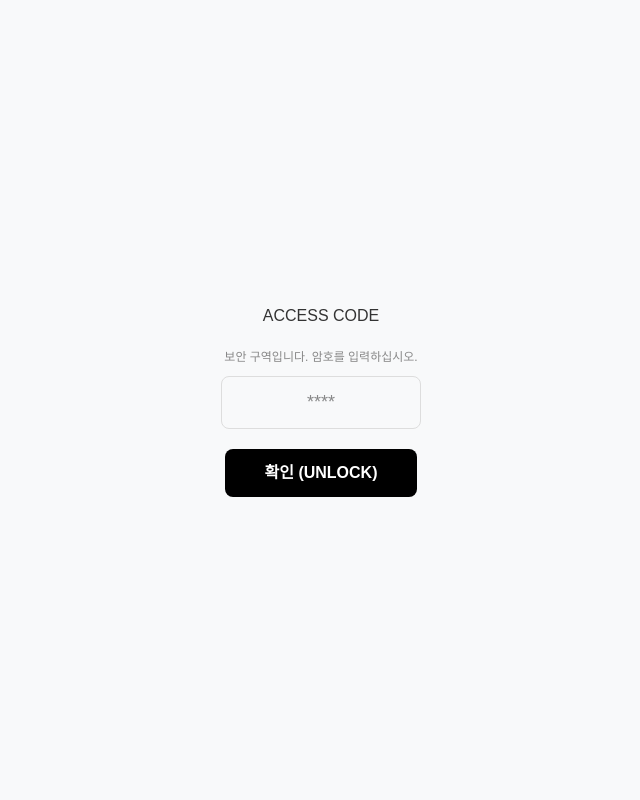
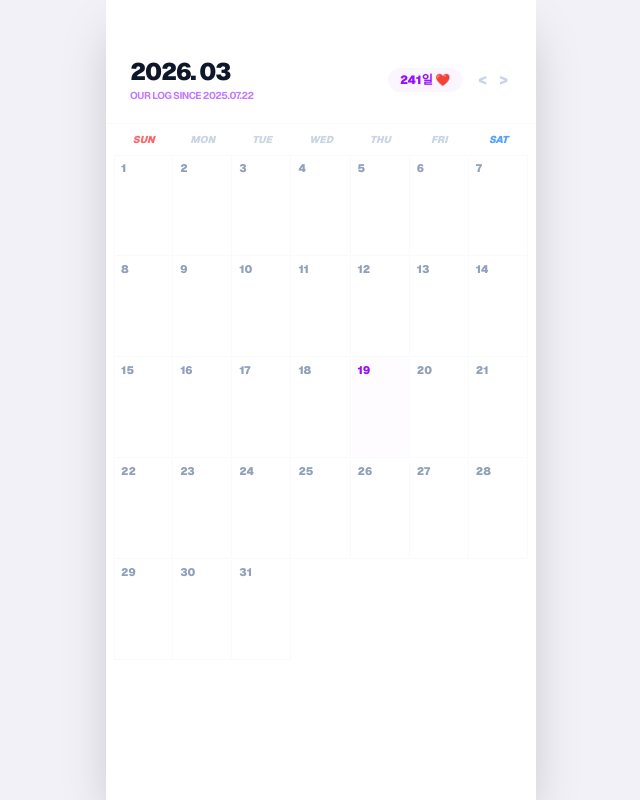
Before and after one commit to copylife1-dotcom/our-log, a Next.js app: page / in a window 1280 px wide. Shown: the whole page, without its empty margins (319-959 px from the left). Built offline with nearby package versions, Linux system fonts and the light colour scheme.

Commit message:
보안 및 자동 로그인 시스템 구축

```diff
--- a/src/app/page.tsx
+++ b/src/app/page.tsx
@@ -1,115 +1,225 @@
 "use client";
+import React, { useState, useEffect } from 'react';
 
-import React, { useState, useEffect } from "react";
+interface Event {
+  id: number;
+  text: string; // title에서 text로 변경
+  person: '홍윤' | '그분';
+  allDay: boolean;
+  startDate: string;
+  endDate: string;
+  startTime: string;
+  endTime: string;
+}
 
-export default function OurLogCalendar() {
-  const [accessCode, setAccessCode] = useState("");
-  const [isUnlocked, setIsUnlocked] = useState(false);
-  const [mounted, setMounted] = useState(false);
+interface EventsState {
+  [key: string]: Event[];
+}
 
-  // 기준일: 2023년 12월 24일
-  const startDate = new Date("2023-12-24");
-  const today = new Date();
-  const diffTime = Math.abs(today.getTime() - startDate.getTime());
-  const diffDays = Math.ceil(diffTime / (1000 * 60 * 60 * 24));
+export default function MissionControlCalendar() {
+  const [viewDate, setViewDate] = useState(new Date());
+  const [events, setEvents] = useState<EventsState>({});
+
+  const [isModalOpen, setIsModalOpen] = useState(false);
+  const [selectedDate, setSelectedDate] = useState<string>("");
+
+  // 입력 폼 상태 (제목 -> 일정 텍스트로 변경)
+  const [eventText, setEventText] = useState("");
+  const [activePerson, setActivePerson] = useState<'홍윤' | '그분'>('홍윤');
+  const [allDay, setAllDay] = useState(false);
+  const [endDateStr, setEndDateStr] = useState("");
+  const [startH, setStartH] = useState("18");
+  const [startM, setStartM] = useState("00");
+  const [endH, setEndH] = useState("19");
+  const [endM, setEndM] = useState("00");
+
+  const [dDay, setDDay] = useState(0);
 
   useEffect(() => {
-    setMounted(true);
+    const start = new Date("2025-07-22");
+    const today = new Date();
+    const diff = Math.floor((today.getTime() - start.getTime()) / (1000 * 60 * 60 * 24));
+    setDDay(diff + 1);
   }, []);
 
-  const handleUnlock = () => {
-    if (accessCode === "1234") {
-      setIsUnlocked(true);
-    } else {
-      alert("비밀번호가 틀렸습니다, 형님.");
-    }
+  const year = viewDate.getFullYear();
+  const month = viewDate.getMonth();
+  const daysInMonth = new Date(year, month + 1, 0).getDate();
+  const firstDayOfMonth = new Date(year, month, 1).getDay();
+  const days = Array.from({ length: daysInMonth }, (_, i) => i + 1);
+  const blanks = Array.from({ length: firstDayOfMonth }, (_, i) => i);
+
+  const changeMonth = (offset: number) => {
+    const newDate = new Date(year, month + offset, 1);
+    if (newDate.getFullYear() <= 2030 && newDate.getFullYear() >= 2025) setViewDate(newDate);
   };
 
-  if (!mounted) return null;
+  const openModal = (day: number) => {
+    const dateStr = `${year}-${String(month + 1).padStart(2, '0')}-${String(day).padStart(2, '0')}`;
+    setSelectedDate(dateStr);
+    setEndDateStr(dateStr);
+    setEventText("");
+    setIsModalOpen(true);
+  };
 
-  if (!isUnlocked) {
-    return (
-      <div style={{ display: "flex", flexDirection: "column", alignItems: "center", justifyContent: "center", height: "100vh", backgroundColor: "#f8f9fa", fontFamily: "sans-serif" }}>
-        <h2 style={{ marginBottom: "20px", color: "#333" }}>ACCESS CODE</h2>
-        <p style={{ fontSize: "12px", color: "#888", marginBottom: "10px" }}>보안 구역입니다. 암호를 입력하십시오.</p>
-        <input
-          type="password"
-          value={accessCode}
-          onChange={(e) => setAccessCode(e.target.value)}
-          placeholder="****"
-          style={{ padding: "12px", border: "1px solid #ddd", borderRadius: "8px", textAlign: "center", fontSize: "18px", marginBottom: "20px", width: "200px" }}
-        />
-        <button
-          onClick={handleUnlock}
-          style={{ padding: "12px 40px", backgroundColor: "#000", color: "#fff", border: "none", borderRadius: "8px", cursor: "pointer", fontWeight: "bold" }}
-        >
-          확인 (UNLOCK)
-        </button>
-      </div>
-    );
+  const saveEvent = () => {
+    if (!eventText.trim() || !selectedDate || !endDateStr) return;
+
+    const start = new Date(selectedDate);
+    const end = new Date(endDateStr);
+    const eventId = Date.now();
+    const newEvents = { ...events };
+
+    for (let d = new Date(start); d <= end; d.setDate(d.getDate() + 1)) {
+      const curStr = `${d.getFullYear()}-${String(d.getMonth() + 1).padStart(2, '0')}-${String(d.getDate()).padStart(2, '0')}`;
+      const newEntry: Event = {
+        id: eventId,
+        text: eventText,
+        person: activePerson,
+        allDay,
+        startDate: selectedDate,
+        endDate: endDateStr,
+        startTime: `${startH}:${startM}`,
+        endTime: `${endH}:${endM}`
+      };
+      newEvents[curStr] = [...(newEvents[curStr] || []), newEntry].sort((a, b) => a.startTime.localeCompare(b.startTime));
     }
 
-  // 캘린더 생성 로직
-  const currentYear = today.getFullYear();
-  const currentMonth = today.getMonth();
-  const monthName = new Intl.DateTimeFormat("ko-KR", { month: "long" }).format(today);
+    setEvents(newEvents);
+    setEventText("");
+  };
 
-  const firstDayOfMonth = new Date(currentYear, currentMonth, 1).getDay();
-  const daysInMonth = new Date(currentYear, currentMonth + 1, 0).getDate();
-  const daysArray = Array.from({ length: daysInMonth }, (_, i) => i + 1);
-  const emptyDays = Array.from({ length: firstDayOfMonth }, (_, i) => i);
+  const deleteEvent = (date: string, id: number) => {
+    const newEvents = { ...events };
+    newEvents[date] = newEvents[date].filter(ev => ev.id !== id);
+    setEvents(newEvents);
+  };
+
+  const hours = Array.from({ length: 24 }, (_, i) => String(i).padStart(2, '0'));
 
   return (
-    <div style={{ padding: "20px", maxWidth: "450px", margin: "0 auto", fontFamily: "sans-serif", backgroundColor: "#fff", minHeight: "100vh" }}>
-      {/* 헤더 섹션 */}
-      <div style={{ textAlign: "center", marginBottom: "30px", paddingTop: "20px" }}>
-        <h1 style={{ fontSize: "24px", fontWeight: "bold", margin: "0" }}>OUR LOG</h1>
-        <div style={{ marginTop: "10px", padding: "10px", backgroundColor: "#fff0f0", borderRadius: "15px", display: "inline-block" }}>
-          <span style={{ fontSize: "20px", color: "#ff4d4d", fontWeight: "bold" }}>{diffDays}일 ❤️</span>
+    <div className="fixed inset-0 bg-[#F2F1F8] flex flex-col items-center overflow-hidden font-sans text-slate-900">
+      <div className="w-full max-w-[430px] h-full bg-white flex flex-col shadow-2xl relative">
+
+        {/* 헤더 */}
+        <div className="px-6 pt-14 pb-5 flex items-center justify-between border-b border-slate-50">
+          <div className="flex flex-col">
+            <h1 className="text-2xl font-black tracking-tighter">{year}. {String(month + 1).padStart(2, '0')}</h1>
+            <span className="text-[10px] font-bold text-purple-400 uppercase tracking-tighter">Our Log Since 2025.07.22</span>
           </div>
-        <p style={{ color: "#888", fontSize: "14px", marginTop: "5px" }}>2023.12.24 ~ing</p>
+          <div className="flex items-center gap-3">
+            <span className="text-xs font-black text-purple-600 bg-purple-50 px-3 py-1 rounded-full">{dDay}일 ❤️</span>
+            <div className="flex gap-1">
+              <button onClick={() => changeMonth(-1)} className="p-1 text-slate-300 font-black">{"<"}</button>
+              <button onClick={() => changeMonth(1)} className="p-1 text-slate-300 font-black">{">"}</button>
+            </div>
+          </div>
         </div>
 
-      {/* 캘린더 섹션 */}
-      <div style={{ border: "1px solid #eee", borderRadius: "20px", padding: "20px", boxShadow: "0 4px 12px rgba(0,0,0,0.05)" }}>
-        <div style={{ display: "flex", justifyContent: "space-between", alignItems: "center", marginBottom: "20px" }}>
-          <span style={{ fontWeight: "bold", fontSize: "18px" }}>{currentYear}년 {monthName}</span>
+        {/* 캘린더 그리드 (시간 제거 버전) */}
+        <div className="flex-grow p-2 overflow-y-auto">
+          <div className="grid grid-cols-7 mb-2 font-black text-[10px] text-center text-slate-300 uppercase italic">
+            {['sun', 'mon', 'tue', 'wed', 'thu', 'fri', 'sat'].map((d, i) => <div key={d} className={i === 0 ? 'text-red-400' : i === 6 ? 'text-blue-400' : ''}>{d}</div>)}
           </div>
+          <div className="grid grid-cols-7 gap-px border-t border-l border-slate-50">
+            {blanks.map(b => <div key={`b-${b}`} className="bg-slate-50/20 aspect-[3/4] border-r border-b border-slate-50" />)}
+            {days.map(day => {
+              const dateStr = `${year}-${String(month + 1).padStart(2, '0')}-${String(day).padStart(2, '0')}`;
+              const dayEvents = events[dateStr] || [];
+              const isToday = new Date().toDateString() === new Date(year, month, day).toDateString();
 
-        <div style={{ display: "grid", gridTemplateColumns: "repeat(7, 1fr)", gap: "10px", textAlign: "center" }}>
-          {["일", "월", "화", "수", "목", "금", "토"].map((day, idx) => (
-            <div key={idx} style={{ fontSize: "12px", color: idx === 0 ? "#ff4d4d" : idx === 6 ? "#4d79ff" : "#bbb", fontWeight: "bold" }}>{day}</div>
+              return (
+                <div key={day} onClick={() => openModal(day)}
+                  className={`relative flex flex-col pt-1 border-r border-b border-slate-50 min-h-[100px] transition-colors ${isToday ? 'bg-purple-50/30' : 'bg-white'}`}>
+                  <span className={`text-[11px] font-black ml-1.5 ${isToday ? 'text-purple-600' : 'text-slate-400'}`}>{day}</span>
+                  <div className="w-full space-y-0.5 mt-1">
+                    {dayEvents.slice(0, 4).map((ev) => (
+                      <div key={ev.id} className={`text-[8px] font-black px-1 py-0.5 truncate border-l-2 ${ev.person === '홍윤' ? 'bg-blue-50 text-blue-700 border-blue-400' : 'bg-pink-50 text-pink-700 border-pink-400'}`}>
+                        {ev.text} {/* 시간은 과감히 뺐습니다! */}
+                      </div>
                     ))}
-
-          {emptyDays.map((_, i) => <div key={`empty-${i}`} />)}
-
-          {daysArray.map((day) => {
-            const isToday = day === today.getDate();
-            return (
-              <div key={day} style={{
-                padding: "10px 0",
-                fontSize: "14px",
-                position: "relative",
-                backgroundColor: isToday ? "#ff4d4d" : "transparent",
-                color: isToday ? "#fff" : "#333",
-                borderRadius: "10px",
-                fontWeight: isToday ? "bold" : "normal"
-              }}>
-                {day}
-                {isToday && <div style={{ fontSize: "8px", marginTop: "2px" }}>TODAY</div>}
+                  </div>
                 </div>
               );
             })}
           </div>
         </div>
 
-      {/* 하단 메모 섹션 */}
-      <div style={{ marginTop: "30px", padding: "15px", backgroundColor: "#f9f9f9", borderRadius: "15px" }}>
-        <p style={{ fontSize: "14px", color: "#666", lineHeight: "1.6", margin: "0" }}>
-          📍 <strong>오늘의 기록:</strong> <br/>
-          형님과 그분의 소중한 시간이 쌓여가는 중입니다.
-          앞으로 이 공간을 두 분만의 추억으로 더 채워가시죠.
-        </p>
+        {/* 일정 상세 확인 + 등록 모달 */}
+        {isModalOpen && (
+          <div className="absolute inset-0 z-[100] bg-slate-900/60 backdrop-blur-sm flex items-end">
+            <div className="w-full bg-white rounded-t-[2.5rem] p-7 shadow-2xl animate-in slide-in-from-bottom duration-300 max-h-[90vh] flex flex-col">
+
+              <div className="flex justify-between items-center mb-5">
+                <div className="flex flex-col text-slate-800">
+                  <h2 className="text-xl font-black uppercase tracking-tighter">{selectedDate}</h2>
+                  <span className="text-[10px] font-bold text-slate-400">현재 등록된 일정 목록</span>
+                </div>
+                <button onClick={() => setIsModalOpen(false)} className="bg-slate-100 text-slate-500 px-4 py-2 rounded-xl text-xs font-black">닫기</button>
+              </div>
+
+              {/* 일정 목록 확인 섹션 */}
+              <div className="flex-grow space-y-2 mb-6 overflow-y-auto pr-1 min-h-[120px]">
+                {events[selectedDate]?.length ? (
+                  events[selectedDate].map(ev => (
+                    <div key={ev.id} className={`flex justify-between items-center p-3 rounded-2xl border ${ev.person === '홍윤' ? 'bg-blue-50 border-blue-100' : 'bg-pink-50 border-pink-100'}`}>
+                      <div className="flex flex-col">
+                        <span className={`text-[13px] font-black ${ev.person === '홍윤' ? 'text-blue-800' : 'text-pink-800'}`}>
+                          [{ev.person}] {ev.text}
+                        </span>
+                        <span className="text-[10px] font-bold text-slate-400 italic">
+                          {ev.allDay ? '하루종일' : `${ev.startTime} - ${ev.endTime}`}
+                        </span>
+                      </div>
+                      <button onClick={() => deleteEvent(selectedDate, ev.id)} className="text-slate-300 font-black text-[10px] p-2">삭제</button>
+                    </div>
+                  ))
+                ) : (
+                  <div className="h-full flex items-center justify-center border-2 border-dashed border-slate-100 rounded-3xl py-10">
+                    <p className="text-slate-300 text-xs font-bold italic">등록된 일정이 없습니다.</p>
+                  </div>
+                )}
+              </div>
+
+              {/* 일정 등록 섹션 */}
+              <div className="border-t border-slate-100 pt-5 space-y-4">
+                <input type="text" value={eventText} onChange={(e)=>setEventText(e.target.value)} placeholder="새로운 일정 내용 입력"
+                  className="w-full bg-slate-50 border-none rounded-2xl p-4 text-sm font-black outline-none focus:ring-2 focus:ring-purple-200" />
+
+                <div className="flex gap-2">
+                  <button onClick={()=>setActivePerson('홍윤')} className={`flex-1 py-3 rounded-xl text-xs font-black transition-all ${activePerson==='홍윤'?'bg-blue-600 text-white shadow-lg':'bg-slate-50 text-slate-400'}`}>홍윤</button>
+                  <button onClick={()=>setActivePerson('그분')} className={`flex-1 py-3 rounded-xl text-xs font-black transition-all ${activePerson==='그분'?'bg-pink-500 text-white shadow-lg':'bg-slate-50 text-slate-400'}`}>그분</button>
+                  <div className="flex items-center gap-2 px-3 bg-slate-50 rounded-xl">
+                    <span className="text-[10px] font-black text-slate-400">하루종일</span>
+                    <input type="checkbox" checked={allDay} onChange={(e)=>setAllDay(e.target.checked)} className="w-4 h-4 accent-purple-600" />
+                  </div>
+                </div>
+
+                {!allDay && (
+                  <div className="grid grid-cols-2 gap-2">
+                    <div className="flex gap-1 bg-slate-50 p-2 rounded-xl justify-center">
+                      <select value={startH} onChange={(e)=>setStartH(e.target.value)} className="bg-transparent text-xs font-bold outline-none">{hours.map(h=><option key={h} value={h}>{h}</option>)}</select>
+                      <span className="text-xs font-bold">:</span>
+                      <select value={startM} onChange={(e)=>setStartM(e.target.value)} className="bg-transparent text-xs font-bold outline-none"><option value="00">00</option><option value="30">30</option></select>
+                    </div>
+                    <div className="flex gap-1 bg-slate-50 p-2 rounded-xl justify-center">
+                      <select value={endH} onChange={(e)=>setEndH(e.target.value)} className="bg-transparent text-xs font-bold outline-none">{hours.map(h=><option key={h} value={h}>{h}</option>)}</select>
+                      <span className="text-xs font-bold">:</span>
+                      <select value={endM} onChange={(e)=>setEndM(e.target.value)} className="bg-transparent text-xs font-bold outline-none"><option value="00">00</option><option value="30">30</option></select>
+                    </div>
+                  </div>
+                )}
+
+                <div className="flex flex-col gap-1">
+                  <span className="text-[9px] font-black text-slate-300 ml-1 uppercase tracking-widest">일정 종료 날짜 (연속 등록 시)</span>
+                  <input type="date" value={endDateStr} onChange={(e)=>setEndDateStr(e.target.value)} className="w-full bg-slate-50 p-3 rounded-xl text-xs font-bold outline-none border border-slate-100" />
+                </div>
+
+                <button onClick={saveEvent} className="w-full bg-slate-900 text-white p-4 rounded-2xl text-sm font-black shadow-xl active:scale-95 transition-all uppercase italic">Register Mission</button>
+              </div>
+            </div>
+          </div>
+        )}
       </div>
     </div>
   );
```
Lines whose indentation alone changed are shown as unchanged.
